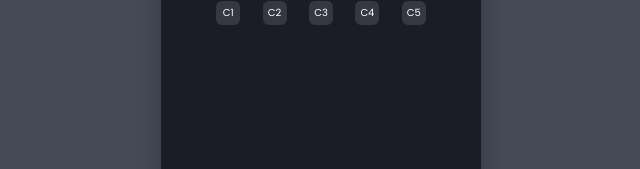
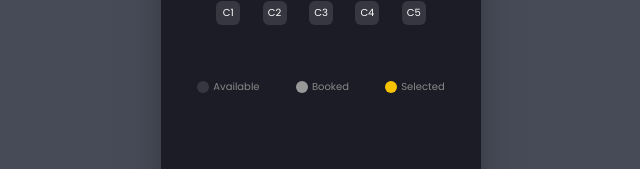
Before and after one commit to rezaduha/movie-ticket-booking-web, a Vue app: page /movie/1/booking in a window 1280 px wide. Shown: the part 280-449 px from the top of the page, without its empty margins (319-959 px from the left). Built offline with nearby package versions, Linux system fonts and the light colour scheme; no server answers.

Commit message:
feat(booking page): slicing booking seat description

```diff
--- a/src/views/BookingView.vue
+++ b/src/views/BookingView.vue
@@ -7,6 +7,11 @@
       <input type="checkbox" :name="seat" :id="seat" :value="seat" v-model="checkedSeat">
       <label :for="seat">{{ seat }}</label>
     </div>
+  </div>
+  <div class="seat__description">
+    <span class="seat__description-available">Available</span>
+    <span class="seat__description-booked">Booked</span>
+    <span class="seat__description-selected">Selected</span>
   </div>
   <div class="action-bar">
     <select v-model="selectSeatAmount">
@@ -128,6 +133,38 @@ onMounted(() => {
       transform: translate(-50%, -50%);
     }
   }
+
+  &__description {
+    display: flex;
+    justify-content: space-evenly;
+    font-size: 10px;
+    color: #888888;
+    margin-bottom: 24px;
+
+    &-selected::before,
+    &-booked::before,
+    &-available::before {
+      content: "";
+      display: inline-block;
+      margin-right: 4px;
+      width: 12px;
+      height: 12px;
+      border-radius: 12px;
+      vertical-align: sub;
+    }
+
+    &-available::before {
+      background-color: #363740;
+    }
+
+    &-booked::before {
+      background-color: #999999;
+    }
+
+    &-selected::before {
+      background-color: #f8c300;
+    }
+  }
 }
 
 .action-bar {
```
